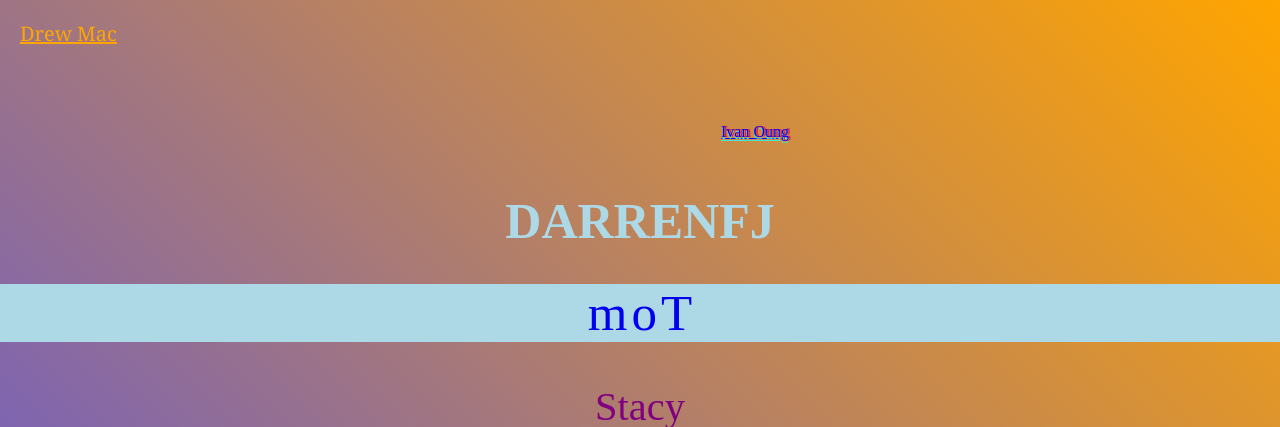
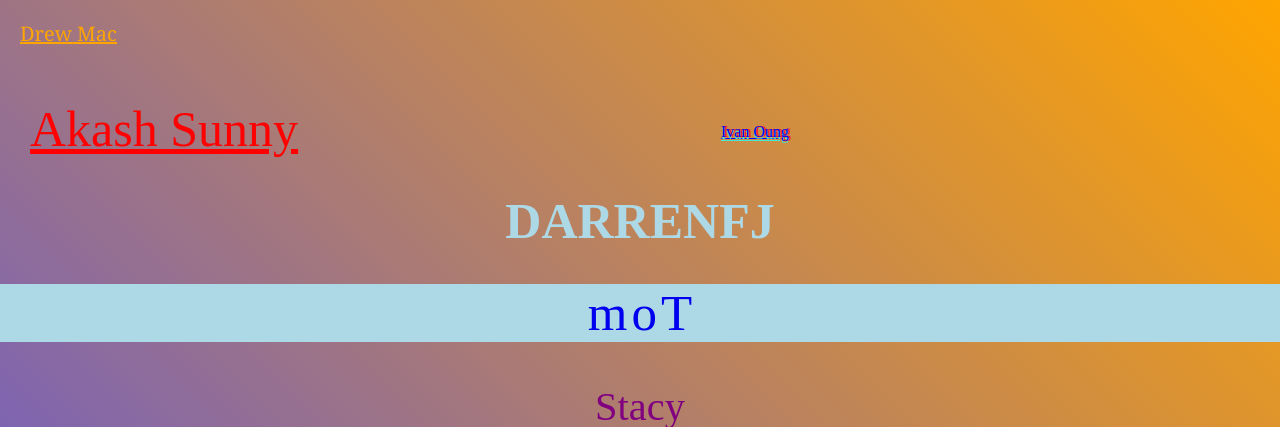
Before and after one commit to RomchyFCC/GitHub-Practice-For-All, a PHP site: page / in a window 1280 px wide; the page is wider, and only the part inside the window is pictured. Shown: the top 427 px of that part. Run offline with PHP 8.4, Linux system fonts and the light colour scheme.

Commit message:
Sunny added name

```diff
--- a/The Website/index.html
+++ b/The Website/index.html
@@ -19,6 +19,7 @@
 		<br>
 		<br>
 		<a class = 'dmac' href="https://www.freecodecamp.org/dmac0505">Drew Mac</a> <!-- This is a fun way to learn github! -->
+		<a class = 'sunny' href="https://plus.google.com/112121203487096166791">Akash Sunny</a> <!-- This is a fun way to learn github! -->
 		</p>
 		<div class="stacy">Stacy</div>
 		<div class="empty">
--- a/The Website/style.css
+++ b/The Website/style.css
@@ -84,6 +84,14 @@ font-size: 1.25em;
 color: orange;
 }
 
+.sunny {
+position: absolute;
+top: 100px;
+left: 30px;
+font-size: 50px;
+color: red;
+}
+
 .stacy {
 	font-size: 1.5em;
 	color: purple;
```
